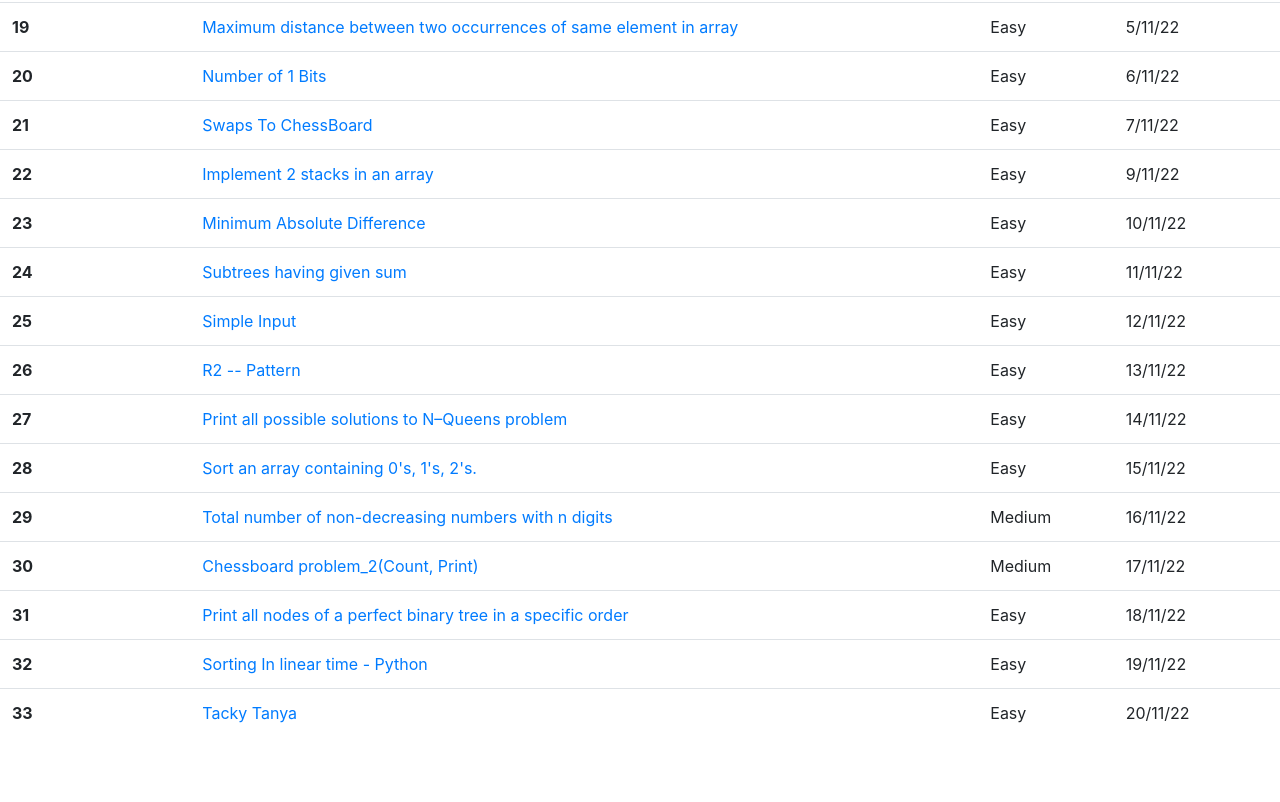
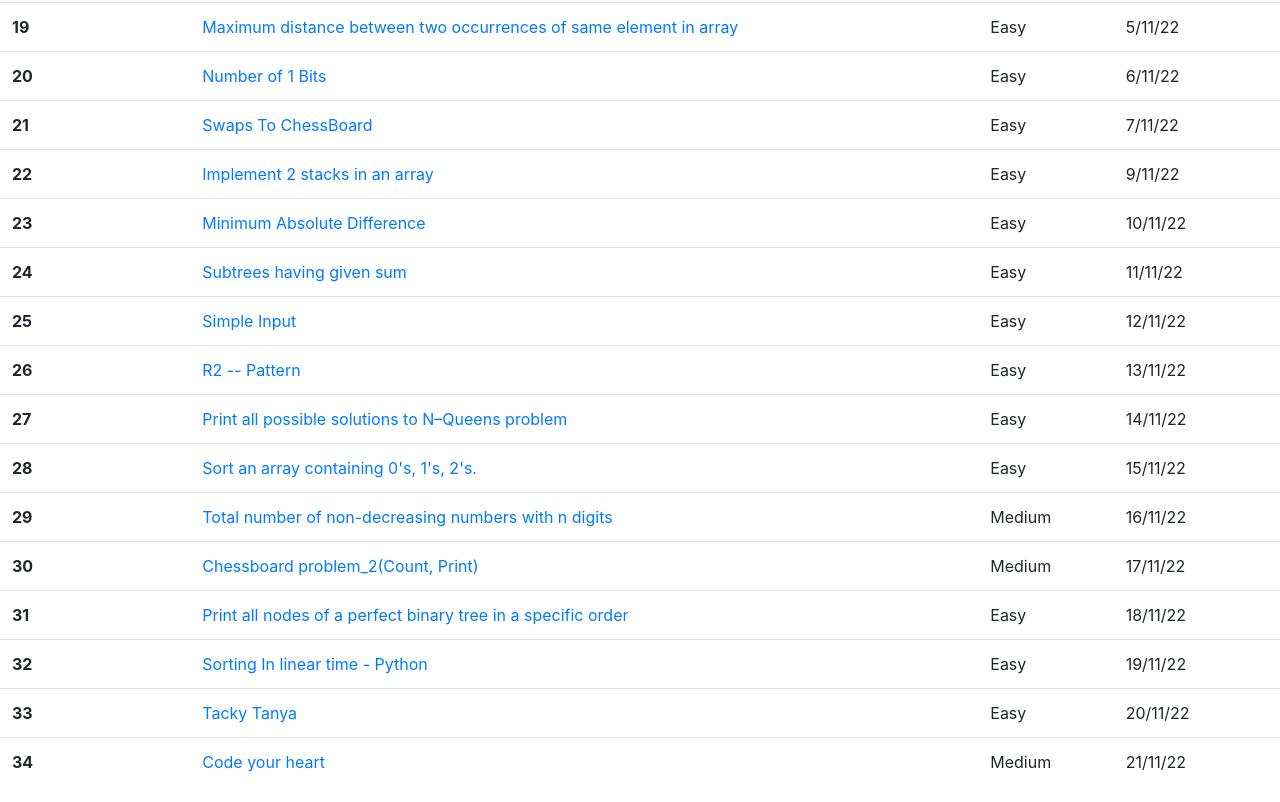
Before and after one commit to its-puneet/DSA-Webpage, a plain HTML site: page index.html in a window 1280 px wide. Shown: the part 1096-1898 px from the top of the page. Before the commit the page ends 1849 px from the top, so only its background shows below. Drawn offline with nearby package versions, Linux system fonts and the light colour scheme.

Commit message:
Update index.html

```diff
--- a/index.html
+++ b/index.html
@@ -275,6 +275,13 @@
         <td>20/11/22</td>
       </tr>
 
+      <tr>
+        <th scope="row">34</th>
+        <td><a href="https://hack.codingblocks.com/app/dcb/804" target="__blank" >Code your heart</a> </td>
+        <td>Medium</td>
+        <td>21/11/22</td>
+      </tr>
+
 
 
     </tbody>
```
